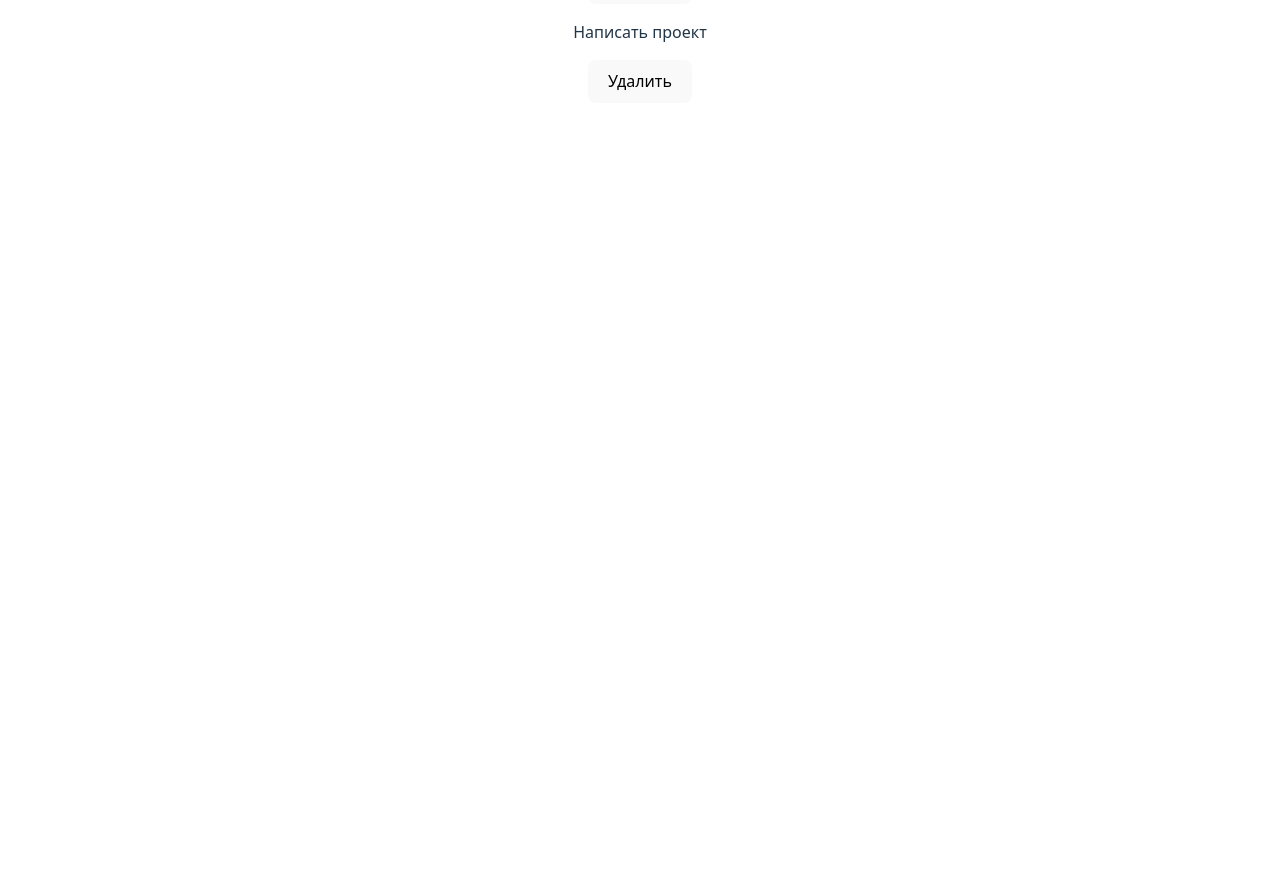
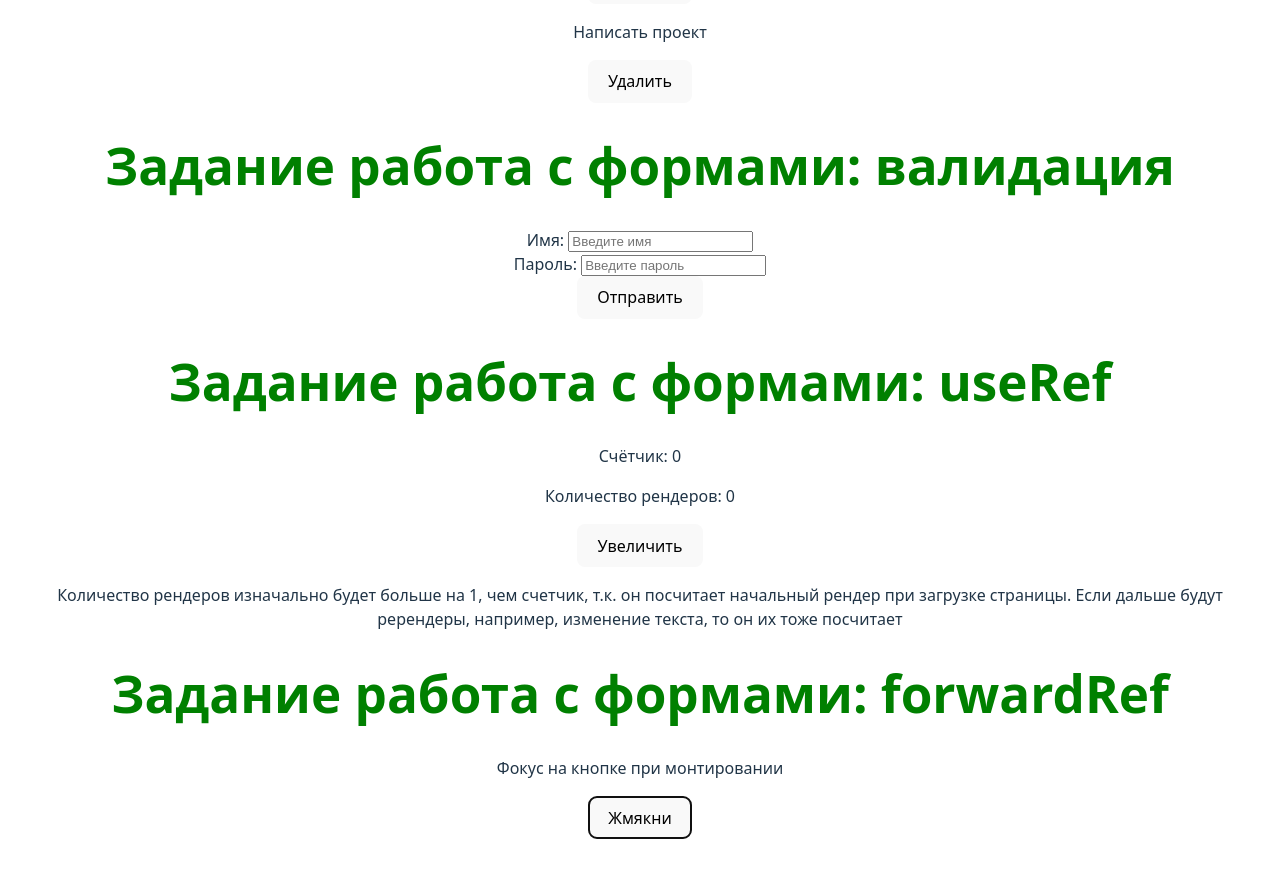
Before and after one commit to 4yryH/react, a React (Vite) app in the folder my-react-app/: page / in a window 1280 px wide. Shown: the part 1860-2731 px from the top of the page. Before the commit the page ends 1995 px from the top, so only its background shows below. Built offline with nearby package versions, Linux system fonts and the light colour scheme.

Commit message:
task-15 React forms, useRef, forwardRef

```diff
--- a/my-react-app/src/App.jsx
+++ b/my-react-app/src/App.jsx
@@ -1,3 +1,4 @@
+import React, {useRef, useEffect} from 'react';
 import './App.css'
 import ToDoDynamic from './components/task-3/task-3-react.jsx'
 import UserCard from "./components/task-5/task-5-props.jsx";
@@ -5,8 +6,19 @@ import {Counter, GetPost} from "./components/task-6/task-6-hooks-usestate.jsx";
 import {UserList} from "./components/task-14/UserList.jsx";
 import {ExpensiveCalculation} from "./components/task-14/ExpensiveCalculation.jsx";
 import {TodoList} from "./components/task-14/Todo.jsx";
+import {Form} from "./components/task-15/ValidationForm.jsx";
+import {RenderCounter} from "./components/task-15/RenderCounter.jsx";
+import {CustomButton} from "./components/task-15/CustomButton.jsx";
 
 function App() {
+  const buttonRef = useRef(null);
+
+  useEffect(() => {
+    if (buttonRef.current) {
+      buttonRef.current.focus();
+    }
+  }, []);
+
   return (
     <>
       <h1 style={{color: 'green'}}>Задание JSX</h1>
@@ -30,6 +42,15 @@ function App() {
       <h1 style={{color: 'green'}}>Задание на оптимизацию: оптимизация кода Todo</h1>
       <TodoList/>
 
+      <h1 style={{color: 'green'}}>Задание работа с формами: валидация</h1>
+      <Form/>
+
+      <h1 style={{color: 'green'}}>Задание работа с формами: useRef</h1>
+      <RenderCounter/>
+
+      <h1 style={{color: 'green'}}>Задание работа с формами: forwardRef</h1>
+      <p>Фокус на кнопке при монтировании</p>
+      <CustomButton ref={buttonRef}>Жмякни</CustomButton>
     </>
   );
 }
--- /dev/null
+++ b/my-react-app/src/components/task-15/CustomButton.jsx
@@ -0,0 +1,11 @@
+//3. Создай компонент CustomButton, который принимает ref и фокусируется на кнопке при монтировании.
+
+import React, {forwardRef} from 'react'
+
+export const CustomButton = forwardRef(function CustomButton(props, ref) {
+  return (
+    <button ref={ref} {...props}>
+      {props.children || 'Кнопка'}
+    </button>
+  );
+});
--- /dev/null
+++ b/my-react-app/src/components/task-15/RenderCounter.jsx
@@ -0,0 +1,28 @@
+// 2. Создай компонент RenderCounter, который отображает количество ререндеров. Подсказка - используй useRef.
+
+// Использовал useRef в fashionee в header для dropdown
+
+import React, {useRef, useState, useEffect} from 'react';
+
+export function RenderCounter() {
+  const [count, setCount] = useState(0);
+  const renderRef = useRef(0);
+
+  const handleClick = () => {
+    setCount(count + 1);
+  }
+
+  useEffect(() => {
+    renderRef.current += 1; // при каждом рендере
+  });
+
+  return (
+    <div>
+      <p>Счётчик: {count}</p>
+      <p>Количество рендеров: {renderRef.current}</p>
+      <button onClick={handleClick}>Увеличить</button>
+      <p>Количество рендеров изначально будет больше на 1, чем счетчик, т.к. он посчитает начальный рендер при загрузке
+        страницы. Если дальше будут ререндеры, например, изменение текста, то он их тоже посчитает</p>
+    </div>
+  )
+}
--- /dev/null
+++ b/my-react-app/src/components/task-15/ValidationForm.jsx
@@ -0,0 +1,67 @@
+//1. Создай контролируемую форму с полями "Имя" и "Пароль". Добавь валидацию:
+//     - Имя не должно быть пустым.
+//     - Пароль должен содержать не менее 6 символов.
+//     - Если валидация не пройдена, выводи сообщение об ошибке.
+// При отправке формы имя и пароль должны выводиться в консоль (перезагрузки страницы быть не должно!).
+
+import React, {useState} from 'react';
+
+export function Form() {
+  const [name, setName] = useState(''); // состояние для имени
+  const [password, setPassword] = useState(''); // состояние для пароля
+  const [errors, setErrors] = useState(''); // состояние для валидации
+
+  const handleSubmit = (e) => {
+    e.preventDefault();
+
+    // сюда будут складываться ошибки валидации
+    const newErrors = {}
+
+    if (!name.trim()) {
+      newErrors.name = 'Имя не должно быть пустым'
+    }
+    if (password.trim().length < 6) {
+      newErrors.password = 'Пароль должен содержать не менее 6 символов'
+    }
+
+    // пробежим по ключам, если есть, то перекинем их в set, если нет, то перекинем пустой объект
+    if (Object.keys(newErrors).length > 0) {
+      setErrors(newErrors);
+    } else {
+      console.log(`Введенные данные name: ${name}, password: ${password}`);
+      setErrors({});
+    }
+  }
+
+
+  return (
+    <form onSubmit={handleSubmit}>
+
+      <div>
+        <label htmlFor="name">Имя: </label>
+        <input
+          id='name'
+          type='text'
+          placeholder='Введите имя'
+          value={name}
+          onChange={(e) => setName(e.target.value)}
+        />
+        {errors.name && <p style={{color: 'red'}}>{errors.name}</p>}
+      </div>
+
+      <div>
+        <label htmlFor="pass">Пароль: </label>
+        <input
+          id='pass'
+          type='password'
+          placeholder='Введите пароль'
+          value={password}
+          onChange={(e) => setPassword(e.target.value)}
+        />
+        {errors.password && <p style={{color: 'red'}}>{errors.password}</p>}
+      </div>
+
+      <button type='submit'>Отправить</button>
+    </form>
+  )
+}
```
Lines whose indentation alone changed are shown as unchanged.
